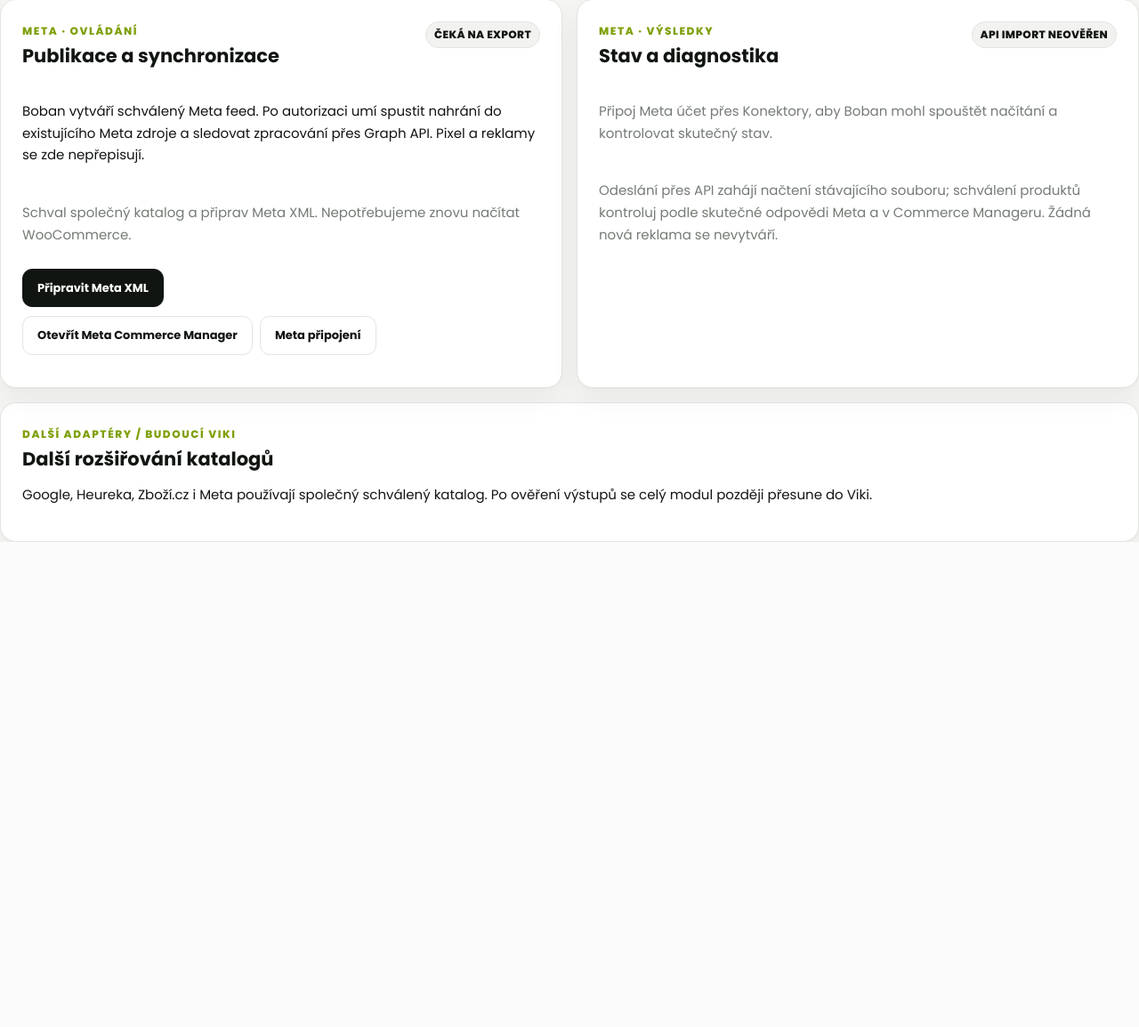
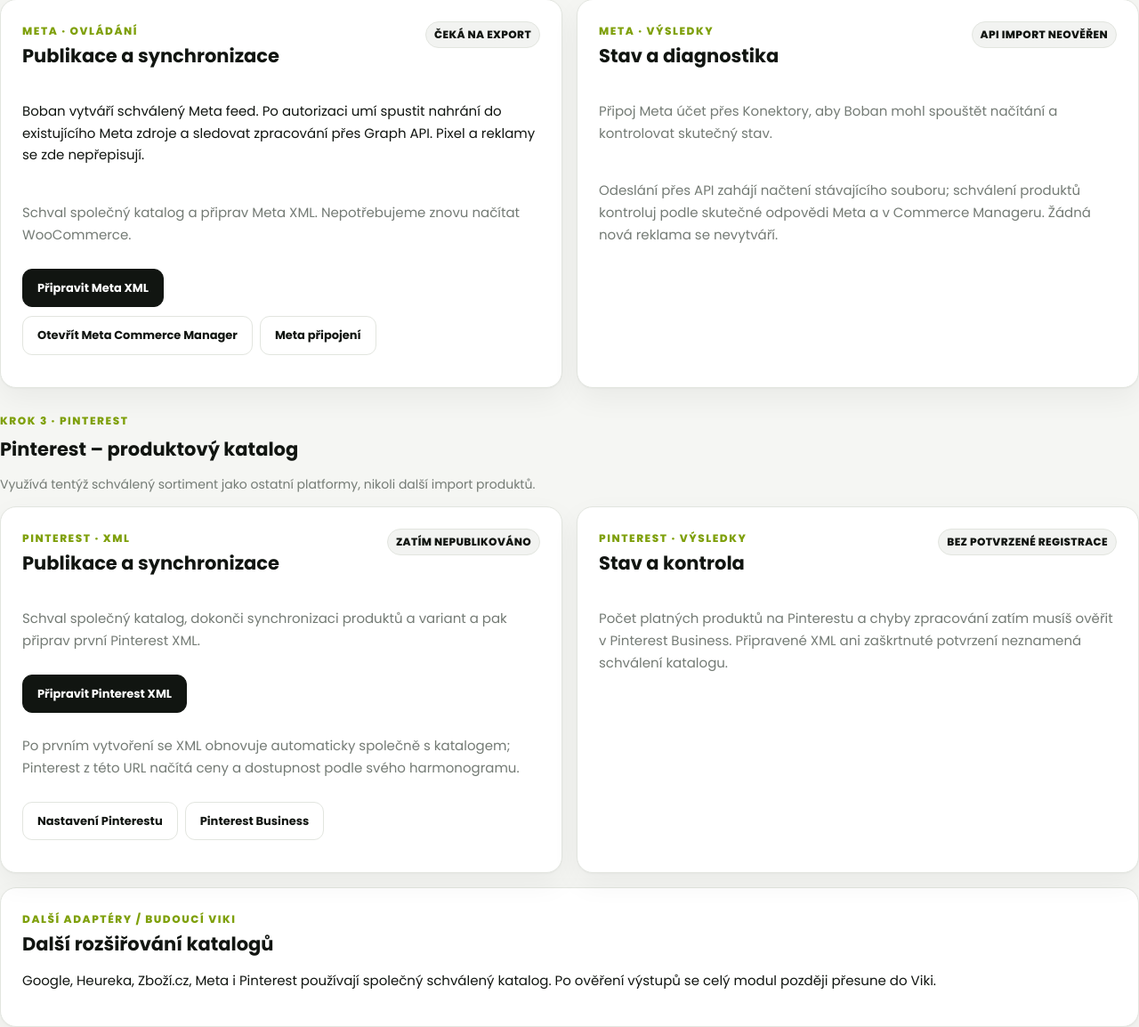
Before and after one commit to soufekladislav/Boban, a Python web app: template templates/ecommerce.html in a window 1280 px wide. Shown: the part 3170-4324 px from the top of the page at 89% size. Before the commit the page ends 3779 px from the top, so only its background shows below. Run offline with Jinja, Linux system fonts and the light colour scheme; the template is opened without the code that fills it, so the values that code supplies are empty.

Commit message:
Add Pinterest catalog publication, public feed URL and validation status to existing e-commerce platforms

```diff
--- a/templates/ecommerce.html
+++ b/templates/ecommerce.html
@@ -229,6 +229,56 @@
     <p class="muted">Odeslání přes API zahájí načtení stávajícího souboru; schválení produktů kontroluj podle skutečné odpovědi Meta a v Commerce Manageru. Žádná nová reklama se nevytváří.</p>
   </section>
 </div>
+<div class="commerce-step-heading" id="pinterest-platform">
+  <span class="eyebrow">KROK 3 · PINTEREST</span><h2>Pinterest – produktový katalog</h2>
+  <p class="muted">Využívá tentýž schválený sortiment jako ostatní platformy, nikoli další import produktů.</p>
+</div>
+<div class="commerce-platform-grid">
+  <section class="card commerce-panel" aria-label="Pinterest – příprava feedu">
+    <div class="commerce-heading"><div><span class="eyebrow">PINTEREST · XML</span><h2>Publikace a synchronizace</h2></div>
+      <span class="badge {{ 'connected' if pinterest_config.generated_at else 'warning' }}">{{ 'XML připraveno' if pinterest_config.generated_at else 'Zatím nepublikováno' }}</span>
+    </div>
+    {% if pinterest_config.generated_at %}
+      <div class="commerce-export-result">
+        <small>Poslední publikace: {{ pinterest_config.generated_at }}</small>
+        <div class="commerce-stats"><div><small>Platné nabídky</small><strong>{{ pinterest_config.exported_count }}</strong></div>
+        <div><small>Vynecháno</small><strong>{{ pinterest_config.report.omitted if pinterest_config.report else '—' }}</strong></div></div>
+        <label>Veřejná URL RSS XML
+          <input readonly onclick="this.select()" value="{{ url_for('catalog_pinterest_public',token=pinterest_config.feed_token,_external=True) }}">
+        </label>
+      </div>
+    {% else %}
+      <p class="muted">Schval společný katalog, dokonči synchronizaci produktů a variant a pak připrav první Pinterest XML.</p>
+    {% endif %}
+    <form method="post" action="{{ url_for('ecommerce_pinterest_build',project_id=project.id) }}">
+      <input type="hidden" name="merchant_csrf_token" value="{{ merchant_csrf }}">
+      <button class="btn primary" {{ 'disabled' if not workflow.approved }}>{{ 'Znovu připravit Pinterest XML' if pinterest_config.generated_at else 'Připravit Pinterest XML' }}</button>
+    </form>
+    <p class="muted">Po prvním vytvoření se XML obnovuje automaticky společně s katalogem; Pinterest z této URL načítá ceny a dostupnost podle svého harmonogramu.</p>
+    <div class="commerce-controls">
+      <a class="btn" href="{{ url_for('connectors',project_id=project.id) }}#pinterest-connector">Nastavení Pinterestu</a>
+      <a class="btn" href="https://www.pinterest.com/business/hub/" rel="noopener noreferrer" target="_blank">Pinterest Business</a>
+    </div>
+  </section>
+  <section class="card commerce-panel" aria-label="Pinterest – stav katalogu">
+    <div class="commerce-heading"><div><span class="eyebrow">PINTEREST · VÝSLEDKY</span><h2>Stav a kontrola</h2></div>
+      <span class="badge">{{ 'Registrace nahlášena' if pinterest_config.registered else 'Bez potvrzené registrace' }}</span>
+    </div>
+    {% if pinterest_config.last_error %}<p class="commerce-warning">Poslední chyba obnovení XML: {{ pinterest_config.last_error }}</p>{% endif %}
+    {% if pinterest_config.generated_at %}
+      <div class="commerce-platform-meta"><span>Vygenerováno</span><strong>{{ pinterest_config.generated_at }}</strong></div>
+      <div class="commerce-platform-meta"><span>Produkty ve zdroji</span><strong>{{ pinterest_config.exported_count }}</strong></div>
+      {% if pinterest_config.report and pinterest_config.report.errors %}
+        <details class="commerce-details"><summary>Vyřazené produkty (prvních 15)</summary>
+          {% for issue in pinterest_config.report.errors[:15] %}
+            <p>{{ issue.id }}: {{ issue.problems|join(', ') }}</p>
+          {% endfor %}
+        </details>
+      {% endif %}
+    {% endif %}
+    <p class="muted">Počet platných produktů na Pinterestu a chyby zpracování zatím musíš ověřit v Pinterest Business. Připravené XML ani zaškrtnuté potvrzení neznamená schválení katalogu.</p>
+  </section>
+</div>
 <script>
 (function(){
   const root=document.querySelector('#merchant-platform');
@@ -248,5 +298,5 @@
   });
 })();
 </script>
-<section class="card commerce-next"><span class="eyebrow">DALŠÍ ADAPTÉRY / BUDOUCÍ VIKI</span><h2>Další rozšiřování katalogů</h2><p>Google, Heureka, Zboží.cz i Meta používají společný schválený katalog. Po ověření výstupů se celý modul později přesune do Viki.</p></section>
+<section class="card commerce-next"><span class="eyebrow">DALŠÍ ADAPTÉRY / BUDOUCÍ VIKI</span><h2>Další rozšiřování katalogů</h2><p>Google, Heureka, Zboží.cz, Meta i Pinterest používají společný schválený katalog. Po ověření výstupů se celý modul později přesune do Viki.</p></section>
 {% endblock %}
```
